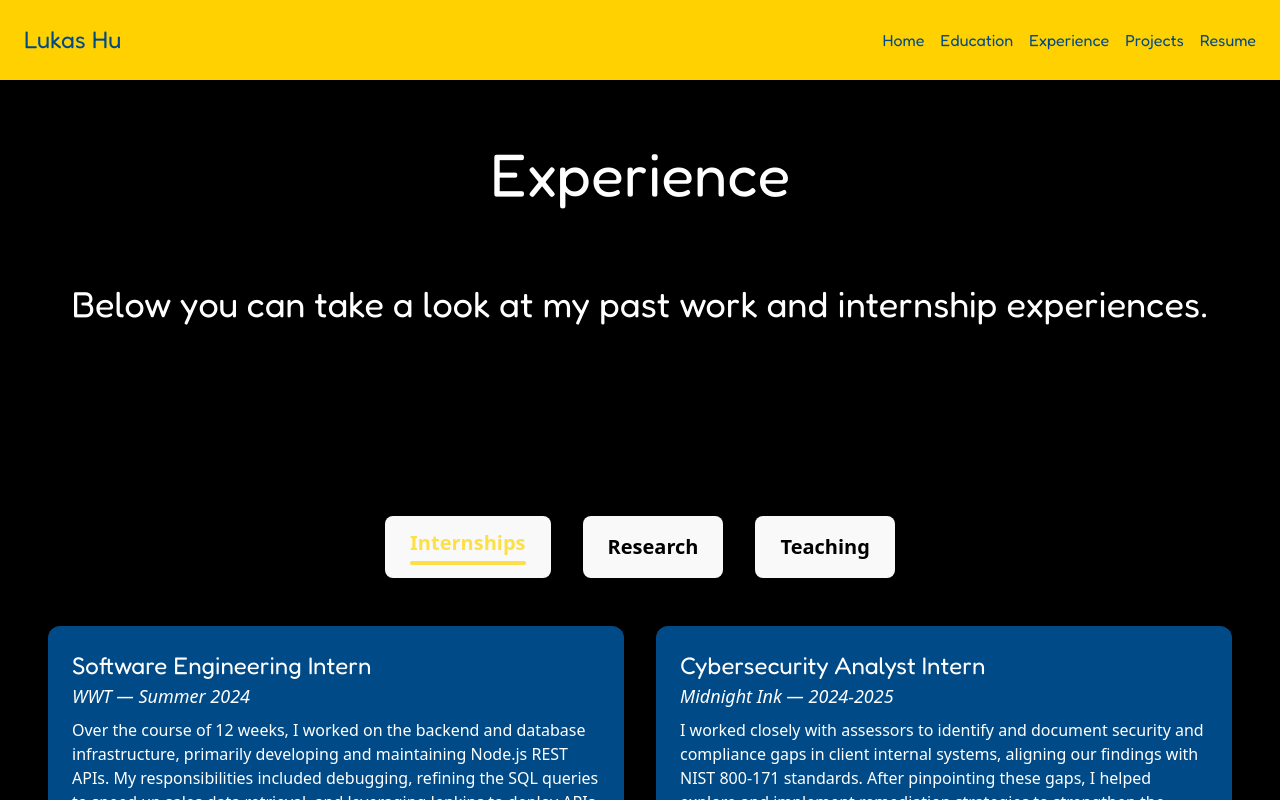
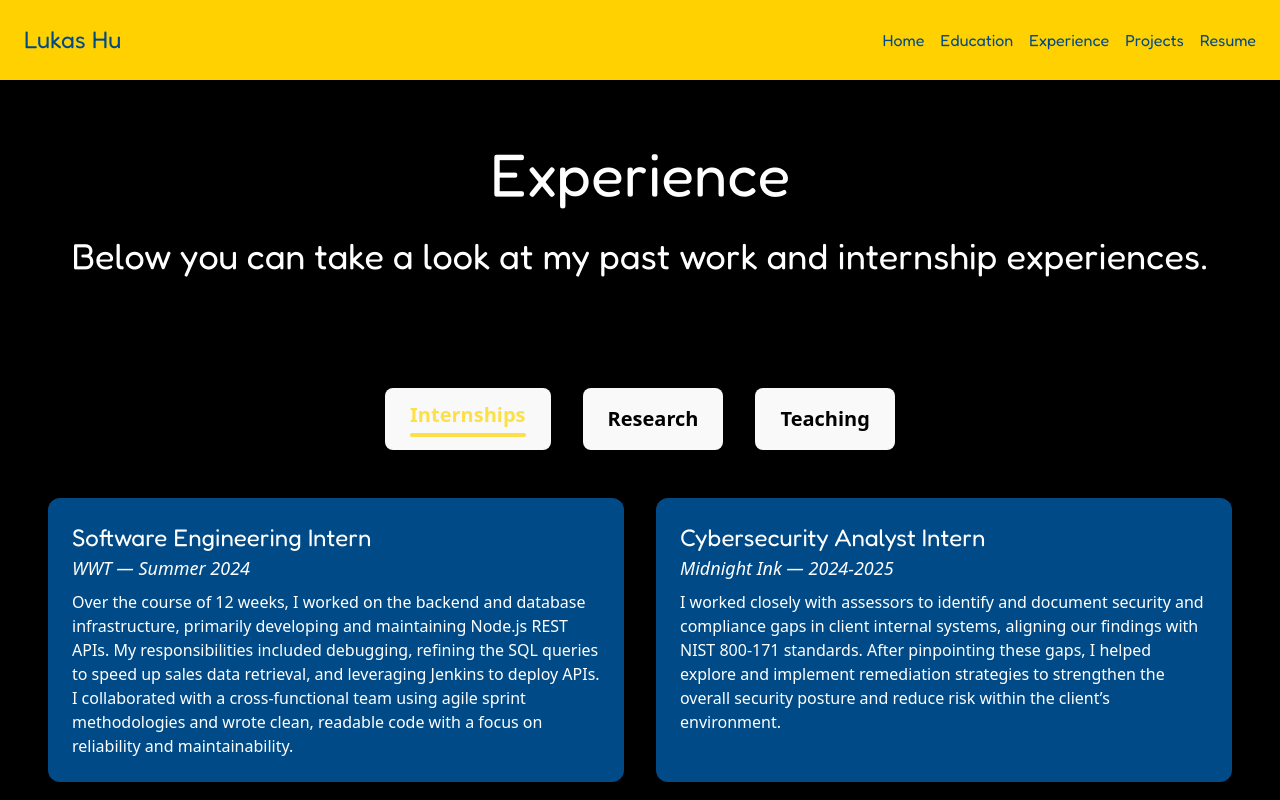
Before and after one commit to Lukas-L-Hu/Lukas-L-Hu.github.io, a React (Vite) app: page /Experience in a window 1280 px wide. Built offline with nearby package versions, Linux system fonts and the light colour scheme.

Commit message:
Fixed the spacing of the experience page

```diff
--- a/src/components/Experience.jsx
+++ b/src/components/Experience.jsx
@@ -4,36 +4,37 @@ import ExperienceTabs from './ExperienceTabs';
 export default function Experience() {
   return (
     <>
-        <div className="flex flex-col items-center px-4 pt-16 pb-12">
-            <motion.h1 initial={{ opacity: 0, x: -50 }}
+      <div className="flex flex-col min-h-screen">
+        {/* Header section */}
+        <div className="flex flex-col items-center px-4 pt-16">
+          <motion.h1
+            initial={{ opacity: 0, x: -50 }}
             animate={{ opacity: 1, x: 0 }}
             transition={{ duration: 1 }}
-            className="text-6xl font-fredoka pb-12 text-center text-white">Experience</motion.h1>
+            className="text-6xl font-fredoka pb-8 text-center text-white"
+          >
+            Experience
+          </motion.h1>
           <motion.h2
             initial={{ opacity: 0, x: 50 }}
             animate={{ opacity: 1, x: 0 }}
-            transition={{ duration: 1 }} className="text-4xl font-fredoka my-8 pb-24 text-center text-white">
-            Below you can take a look at my past work and internship experiences.</motion.h2>
-            <div className="w-full flex justify-center">
+            transition={{ duration: 1 }}
+            className="text-4xl font-fredoka pb-12 text-center text-white"
+          >
+            Below you can take a look at my past work and internship experiences.
+          </motion.h2>
+        </div>
+
+        {/* Experience content */}
+        <div className="w-full flex justify-center px-4 pb-12">
           <ExperienceTabs />
         </div>
-        </div>
-        {/* <div className="grid grid-cols-1 sm:grid-cols-2 lg:grid-cols-3 gap-8 px-4 pb-24 text-center">
-            <div className="bg-[#004B87] text-white rounded-2xl p-6 shadow-lg hover:scale-105 transition-transform duration-300">
-            <h3 className="text-2xl font-bold mb-2">Software Engineering Intern</h3>
-            <p className="text-lg font-semibold">World Wide Technology</p>
-            <p className="italic text-sm mb-2">Jun 2024 – Sep 2024 · St. Louis, MO</p>
-            <ul className="text-left list-disc list-inside space-y-1">
-                <li>Developed internal tools using React and Flask</li>
-                <li>Automated reports saving 5+ hours per week</li>
-                <li>Improved system monitoring with Grafana dashboards</li>
-            </ul>
-            </div>
-        </div> */}
 
-        <footer className="mb-2 flex flex-col items-center text-white">
+        {/* Footer */}
+        <footer className="mt-auto mb-6 flex flex-col items-center text-white">
           <p>Made by Lukas Hu</p>
         </footer>
+      </div>
     </>
-    )
+  );
 }
```
Lines whose indentation alone changed are shown as unchanged.
